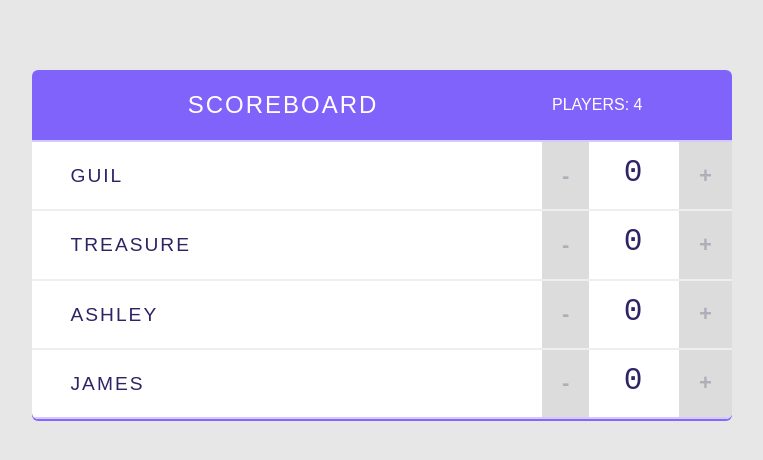
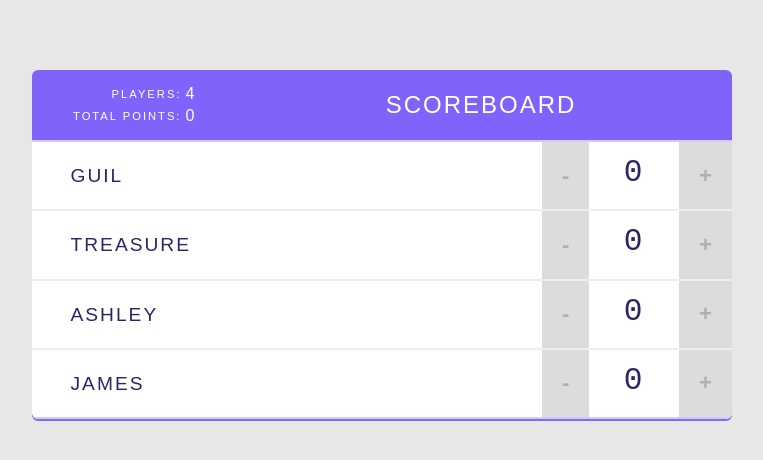
Before and after one commit to andrewrey/reactProject-treehouse2, a React (Create React App) app: page / in a window 1280 px wide. Shown: the top 460 px of the page, without its empty margins (258-1021 px from the left). Built offline with nearby package versions, Linux system fonts and the light colour scheme.

Commit message:
created Stats component to keep track of players and score

```diff
--- a/src/components/App.js
+++ b/src/components/App.js
@@ -55,7 +55,7 @@ class App extends Component {
     let { players } = this.state;
     return (
       <div className="scoreboard">
-        <Header title="Scoreboard" totalPlayers={players.length} />
+        <Header title="Scoreboard" players={players} />
 
         {/* Players list */}
         {players.map((player, index) => (
--- a/src/components/Header.js
+++ b/src/components/Header.js
@@ -1,10 +1,11 @@
 import React from "react";
+import Stats from "./Stats";
 
-const Header = (props) => {
+const Header = ({ players, title }) => {
   return (
     <header>
-      <h1>{props.title}</h1>
-      <span className="stats">Players: {props.totalPlayers}</span>
+      <Stats players={players} />
+      <h1>{title}</h1>
     </header>
   );
 };
--- /dev/null
+++ b/src/components/Stats.js
@@ -0,0 +1,20 @@
+import React from "react";
+
+const Stats = ({ players }) => {
+  return (
+    <table className="stats">
+      <tbody>
+        <tr>
+          <td>Players:</td>
+          <td>{players.length}</td>
+        </tr>
+        <tr>
+          <td>Total Points:</td>
+          <td>{players.reduce((acc, curr) => acc + curr.score, 0)}</td>
+        </tr>
+      </tbody>
+    </table>
+  );
+};
+
+export default Stats;
```
